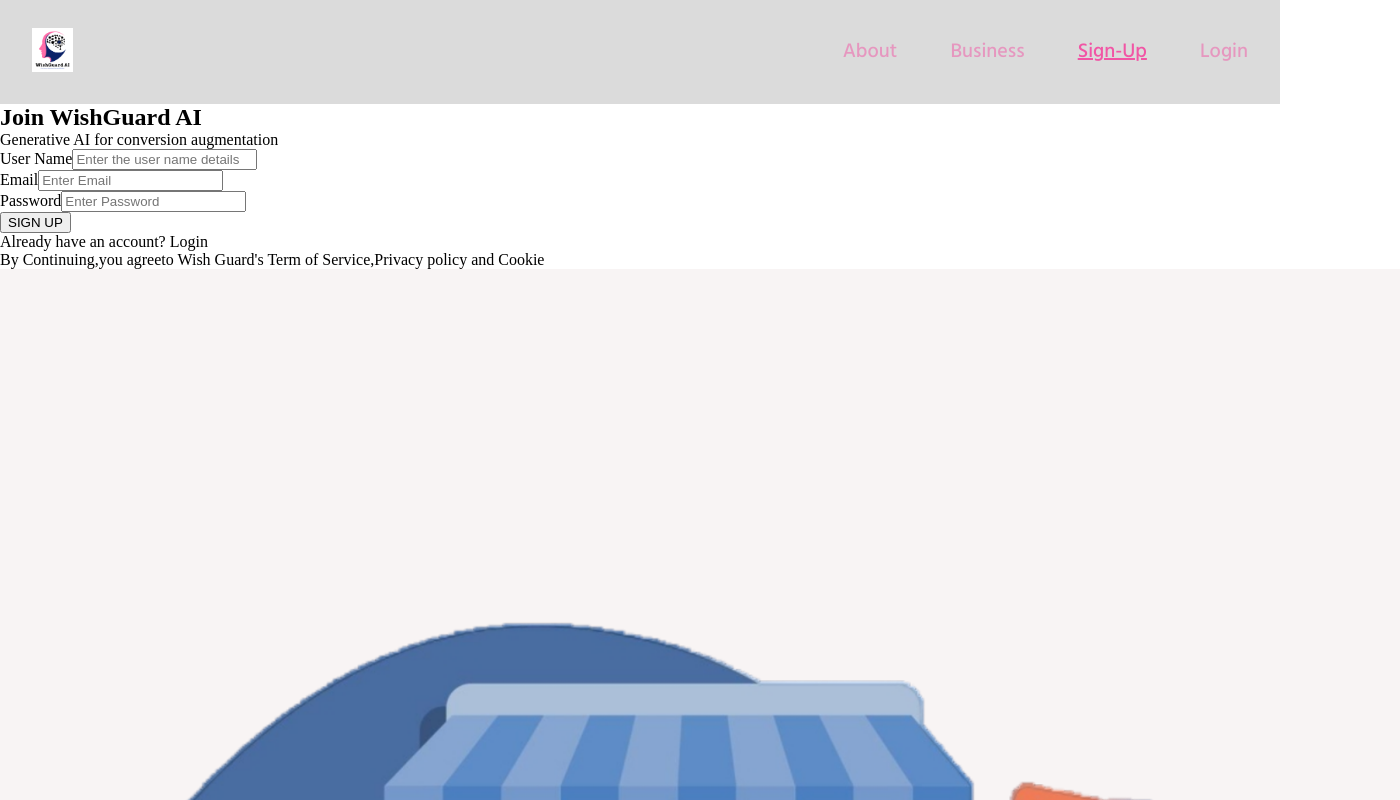
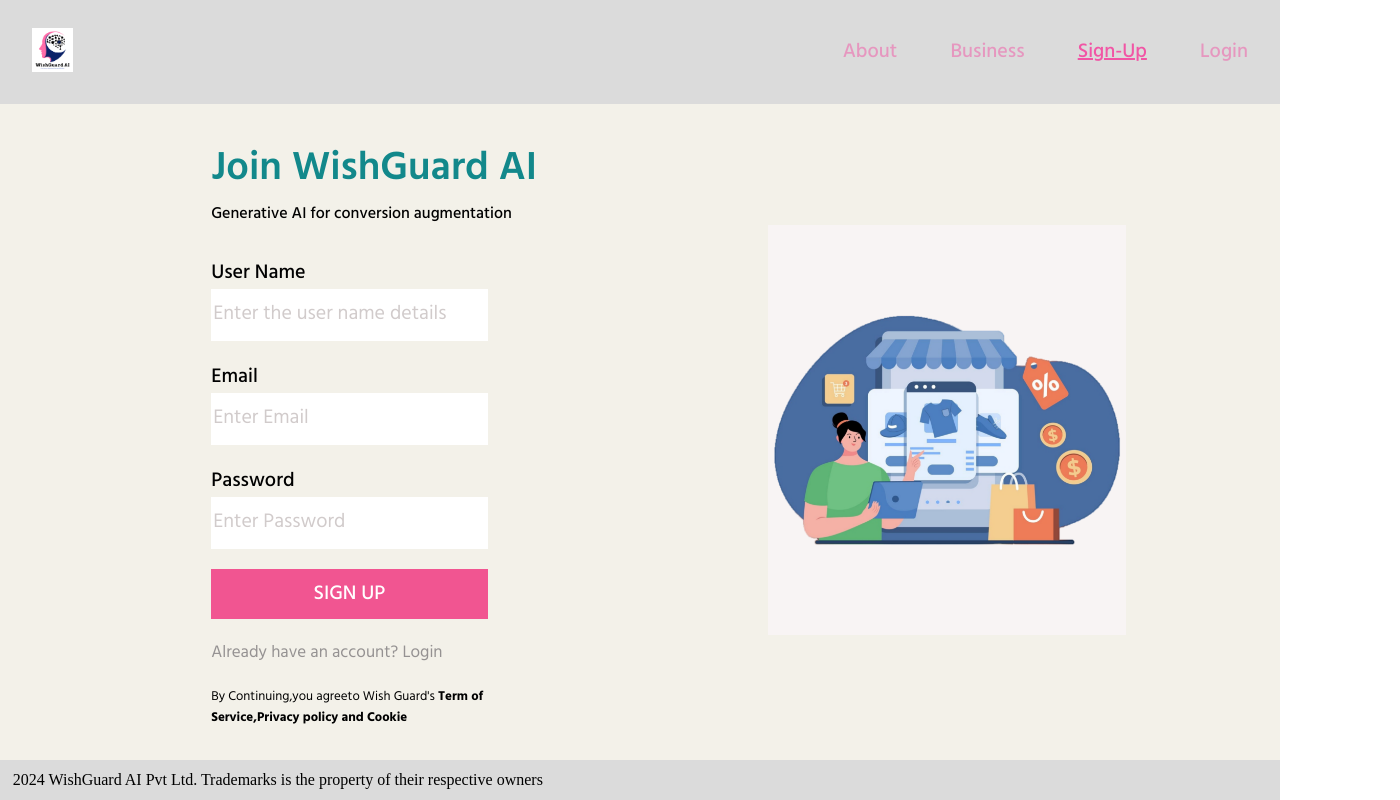
Before and after one commit to AD9-1/TiDB-frontend, a React (Create React App) app: page / in a window 1280 px wide. Shown: the top 800 px of the page, 1400 px wide, since content can reach past the window. Built offline with nearby package versions, Linux system fonts and the light colour scheme; a web font is replaced by a local one.

Commit message:
initialized

```diff
--- a/src/App.js
+++ b/src/App.js
@@ -4,7 +4,7 @@
 import Navbar from "./components/Navbar/Navbar";
 import Signup from "./components/SignUp/Signup";
 import Business from "./components/Business/Business";
-import Login from "./components/Login/Login";
+
 
 function App() {
   const [page, setPage] = useState("sign-up");
@@ -13,9 +13,8 @@
       <Navbar setPage={setPage} page={page} />
 
       <div className="App-middle">
-        {(page === "sign-up" && <Signup setPage={setPage} />) ||
-          (page === "business" && <Business setPage={setPage} />) ||
-          (page === "login" && <Login setPage={setPage} />)}
+        {((page === "sign-up"|| page==="login") && <Signup setPage={setPage} page={page} />) ||
+          (page === "business" && <Business setPage={setPage} />) }
       </div>
       <Footer />
     </div>
--- a/src/components/Login/Login.jsx
+++ /dev/null
@@ -1,11 +0,0 @@
-import React from 'react'
-
-const Login = () => {
-  return (
-    <div className='login'>
-      Hiiiii I am the one
-    </div>
-  )
-}
-
-export default Login
--- a/src/components/Navbar/Navbar.scss
+++ b/src/components/Navbar/Navbar.scss
@@ -1,4 +1,4 @@
-@import "../../styles//fonts";
+@import "../../styles/fonts";
 @import "../../styles/global";
 .navbar {
   display: flex;
--- a/src/components/SignUp/Signup.jsx
+++ b/src/components/SignUp/Signup.jsx
@@ -1,18 +1,24 @@
 import React from "react";
 import img from "../../assets/wishguard/page-2.png";
-const Signup = ({ setPage }) => {
+import "./Signup.scss";
+const Signup = ({ setPage, page }) => {
   return (
     <div className="signup">
-      <section className="signup-first">
-        <section className="signup-first-heading">
+      <section className="signup-this">
+        <article className="signup-this-art">
+          <section className="signup-this-art--heading">
             <h2>Join WishGuard AI</h2>
             <p>Generative AI for conversion augmentation</p>
           </section>
-        <section className="section-first-fields">
+          <section className="signup-this-art--fields">
+            {page === "login" ? (
+              <></>
+            ) : (
               <div className="fields">
                 <label htmlFor=""> User Name</label>
                 <input type="text" placeholder="Enter the user name details" />
               </div>
+            )}
             <div className="fields">
               <label htmlFor="">Email</label>
               <input type="text" placeholder="Enter Email" />
@@ -21,16 +27,28 @@
               <label htmlFor="">Password</label>
               <input type="password" placeholder="Enter Password" />
             </div>
-          <button>SIGN UP</button>
-          <p>
+            {page === "sign-up" ? (
+              <button className="fields signupbutton">SIGN UP</button>
+            ) : (
+              <button className="fields signupbutton">Login</button>
+            )}
+            {page === "sign-up" ? (
+              <p className="fields-account">
                 Already have an account?{" "}
                 <span onClick={() => setPage("login")}>Login</span>
               </p>
-          <p>
+            ) : (
+              <p className="fields-account">
+                Don't have an account?{" "}
+                <span onClick={() => setPage("sign-up")}>Sign-up</span>
+              </p>
+            )}
+            <p className="fields-terms">
               By Continuing,you agreeto Wish Guard's{" "}
               <span>Term of Service,Privacy policy and Cookie </span>{" "}
             </p>
           </section>
+        </article>
       </section>
       <section className="signup-second">
         <img src={img} alt="" />
--- a/src/components/SignUp/Signup.scss
+++ b/src/components/SignUp/Signup.scss
@@ -0,0 +1,98 @@
+@import "../../styles/fonts";
+
+.signup {
+  display: flex;
+  justify-content: space-around;
+  align-items: center;
+  background-color: #f3f1e9;
+  height: 100% !important;
+  &-this {
+    width: 70%;
+    &-art {
+      display: flex;
+      flex-direction: column;
+      gap: 30px;
+      max-width: 45%;
+      margin: auto;
+      &--heading {
+        h2 {
+          font-family: "Hind", sans-serif;
+          font-weight: 600;
+          font-style: normal;
+          font-size: 2.5rem;
+          color: #12888b;
+        }
+        p {
+          font-family: "Hind", sans-serif;
+          font-weight: 500;
+          font-style: normal;
+        }
+      }
+      &--fields {
+        display: flex;
+        flex-direction: column;
+        gap: 20px;
+
+        .fields {
+          display: flex;
+          flex-direction: column;
+          width: 80%;
+          label {
+            font-family: "Hind", sans-serif;
+            font-weight: 500;
+            font-style: normal;
+            font-size: 20px;
+          }
+          input {
+            height: 50px;
+            border: none;
+          }
+          input::placeholder {
+            font-family: "Hind", sans-serif;
+            font-weight: 400;
+            font-style: normal;
+            font-size: 20px;
+            color: #d1cbcb;
+          }
+          &.signupbutton {
+            height: 50px;
+            background-color: #f15591;
+            border: 0;
+            justify-content: center;
+            align-items: center;
+            font-family: "Hind", sans-serif;
+            font-weight: 500;
+            font-style: normal;
+            font-size: 20px;
+            color:white;
+          }
+          &-account{
+            font-family: "Hind", sans-serif;
+            font-weight: 400;
+            font-style: normal;
+            font-size: 17px;
+            color: #959292;
+
+
+          }
+          &-terms{
+            font-family: "Hind", sans-serif;
+            font-weight: 400;
+            font-style: normal;
+            font-size: 13px;
+            span{
+                font-weight: bold;
+            }
+          }
+        }
+      }
+    }
+  }
+  &-second {
+    max-width: 40%;
+
+    img {
+      width: 70%;
+    }
+  }
+}
```
Also changed, not shown: src/components/Login/Login.scss (deleted). Lines whose indentation alone changed are shown as unchanged.
